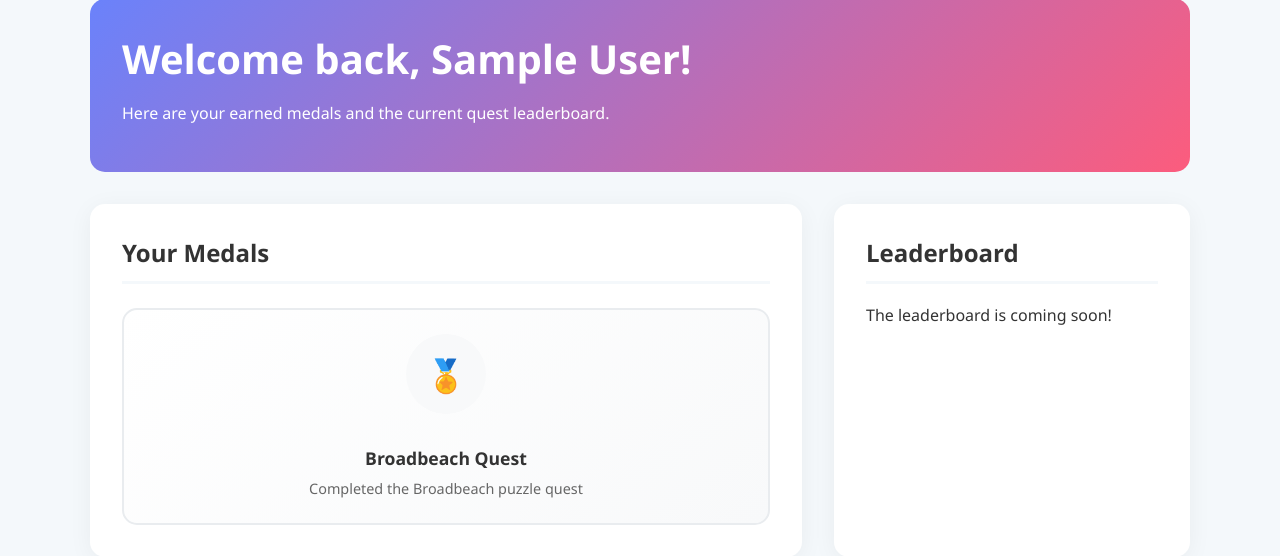
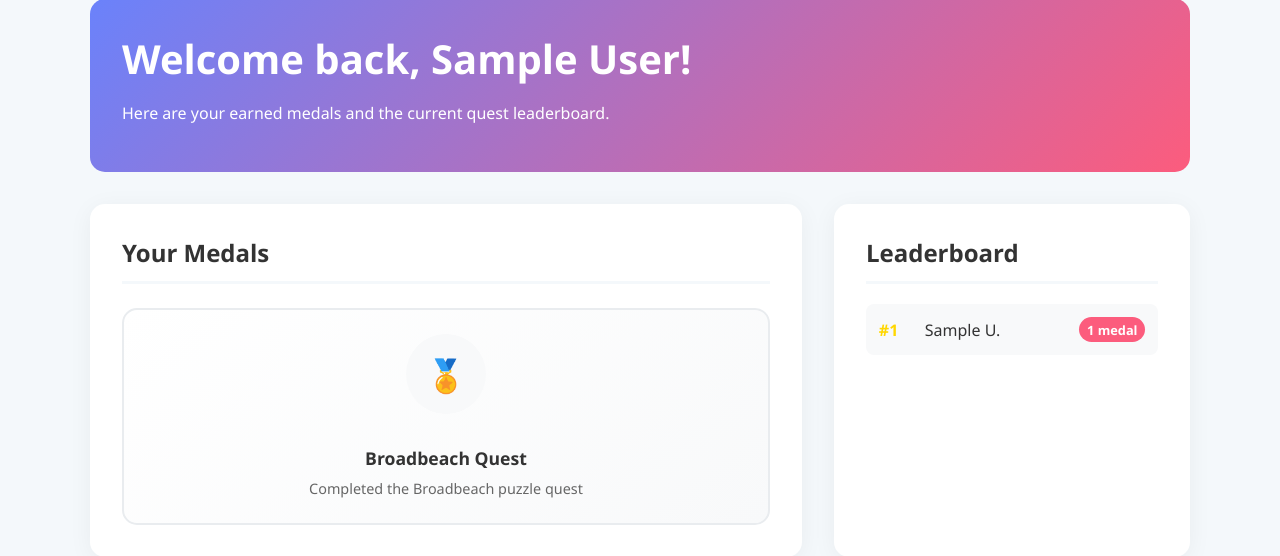
Before and after one commit to Baillie11/broadbeachquest, a PHP site: page /dashboard.php in a window 1280 px wide. Shown: the part 121-677 px from the top of the page. Run offline with PHP 8.4, Linux system fonts and the light colour scheme; the visitor is signed in with stand-in values (Sample User, id 1); tables that the repository leaves empty or names only in its code hold one stand-in row (values such as "Sample post").

Commit message:
feat: Add leaderboard functionality to dashboard

```diff
--- a/dashboard.php
+++ b/dashboard.php
@@ -202,6 +202,55 @@
                 grid-template-columns: 1fr;
             }
         }
+
+        /* Leaderboard Styles */
+        .leaderboard-item {
+            display: flex;
+            justify-content: space-between;
+            align-items: center;
+            padding: 0.8em;
+            margin-bottom: 0.5em;
+            background: #f8f9fa;
+            border-radius: 8px;
+            transition: all 0.2s ease;
+        }
+        .leaderboard-item:hover {
+            background: #e9ecef;
+        }
+        .leaderboard-item.current-user {
+            background: linear-gradient(135deg, #fff3cd 0%, #ffeaa7 100%);
+            border: 2px solid #ffc107;
+        }
+        .rank {
+            font-weight: bold;
+            color: #fc5c7d;
+            min-width: 30px;
+        }
+        .rank.rank-1 { color: #ffd700; }
+        .rank.rank-2 { color: #c0c0c0; }
+        .rank.rank-3 { color: #cd7f32; }
+        .user-name {
+            flex: 1;
+            margin-left: 1em;
+        }
+        .medal-count {
+            background: #fc5c7d;
+            color: white;
+            padding: 0.3em 0.6em;
+            border-radius: 15px;
+            font-size: 0.8em;
+            font-weight: bold;
+        }
+        .loading {
+            text-align: center;
+            padding: 2em;
+            color: #666;
+        }
+        .no-data {
+            text-align: center;
+            padding: 2em;
+            color: #666;
+        }
     </style>
 </head>
 <body>
@@ -249,10 +298,49 @@
             </div>
             <div class="sidebar">
                 <h2>Leaderboard</h2>
-                <!-- Leaderboard will go here -->
-                <p>The leaderboard is coming soon!</p>
+                <div id="leaderboardContainer">
+                    <div class="loading">Loading leaderboard...</div>
+                </div>
             </div>
         </div>
     </div>
+
+    <script>
+        // Load leaderboard data
+        async function loadLeaderboard() {
+            const container = document.getElementById('leaderboardContainer');
+
+            try {
+                const response = await fetch('leaderboard.php');
+                const data = await response.json();
+
+                if (data.success && data.leaderboard.length > 0) {
+                    let html = '';
+                    data.leaderboard.forEach((user, index) => {
+                        const rank = index + 1;
+                        const rankClass = rank <= 3 ? `rank-${rank}` : '';
+                        const isCurrentUser = user.name.includes('<?php echo htmlspecialchars($firstName); ?>');
+
+                        html += `
+                            <div class="leaderboard-item ${isCurrentUser ? 'current-user' : ''}">
+                                <div class="rank ${rankClass}">#${rank}</div>
+                                <div class="user-name">${user.name}</div>
+                                <div class="medal-count">${user.medal_count} medal${user.medal_count !== 1 ? 's' : ''}</div>
+                            </div>
+                        `;
+                    });
+                    container.innerHTML = html;
+                } else {
+                    container.innerHTML = '<div class="no-data">No leaderboard data available yet.</div>';
+                }
+            } catch (error) {
+                console.error('Error loading leaderboard:', error);
+                container.innerHTML = '<div class="no-data">Error loading leaderboard.</div>';
+            }
+        }
+
+        // Load leaderboard when page loads
+        document.addEventListener('DOMContentLoaded', loadLeaderboard);
+    </script>
 </body>
 </html>
--- /dev/null
+++ b/leaderboard.php
@@ -0,0 +1,59 @@
+<?php
+// Start the session
+session_start();
+
+// Check if user is logged in
+if (!isset($_SESSION['logged_in']) || $_SESSION['logged_in'] !== true) {
+    http_response_code(401);
+    echo json_encode(["error" => "Unauthorized"]);
+    exit;
+}
+
+// Database connection
+$servername = "localhost";
+$username = "ozbizfin_questuser";
+$password = "yGwPwjOMziXO6L";
+$dbname = "ozbizfin_puzzlepath";
+
+$conn = new mysqli($servername, $username, $password, $dbname);
+
+if ($conn->connect_error) {
+    http_response_code(500);
+    echo json_encode(["error" => "Database connection failed"]);
+    exit;
+}
+
+// Fetch leaderboard data
+// Count medals for each user and order by medal count (descending)
+$query = "
+    SELECT
+        first_name,
+        last_name,
+        LENGTH(medals) - LENGTH(REPLACE(medals, ',', '')) + 1 as medal_count
+    FROM users
+    WHERE medals IS NOT NULL AND medals != ''
+    ORDER BY medal_count DESC, first_name ASC
+    LIMIT 10
+";
+
+$result = $conn->query($query);
+
+$leaderboard = [];
+if ($result) {
+    while ($row = $result->fetch_assoc()) {
+        $leaderboard[] = [
+            'name' => $row['first_name'] . ' ' . substr($row['last_name'], 0, 1) . '.', // Show first name and last initial
+            'medal_count' => (int)$row['medal_count']
+        ];
+    }
+}
+
+$conn->close();
+
+// Return JSON response
+header('Content-Type: application/json');
+echo json_encode([
+    "success" => true,
+    "leaderboard" => $leaderboard
+]);
+?>
```
